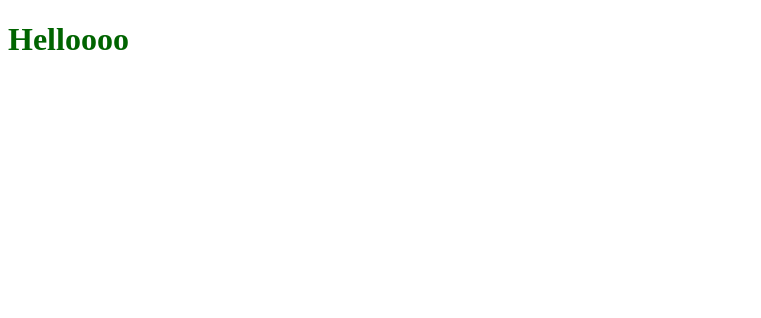
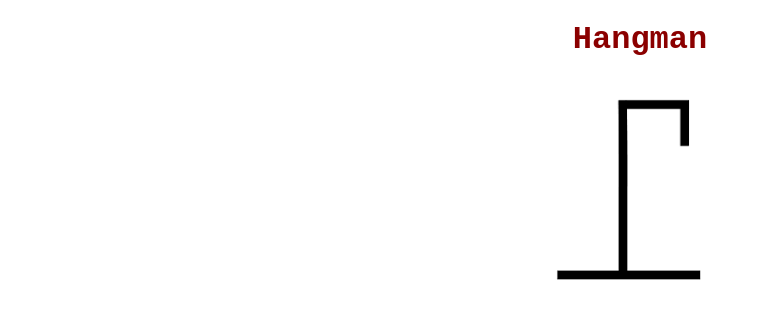
Before and after one commit to fst02/hangman, a plain HTML site: page index.html in a window 1280 px wide. Shown: the whole page, without its empty margins (0-761 px from the left). Drawn offline with Linux system fonts and the light colour scheme.

Commit message:
add gallow tree image

```diff
--- a/index.html
+++ b/index.html
@@ -7,6 +7,8 @@
         <title>Hangman</title>
     </head>
     <body>
-        <h1>Helloooo</h1>
+        <h1>Hangman</h1>
+        <img src="images/hangman.png" alt="Gallow tree">
+
     </body>
 </html>
--- a/style.css
+++ b/style.css
@@ -1,3 +1,7 @@
+body{
+    text-align: center;
+}
 h1 {
-    color: darkgreen;
+    color: darkred;
+    font-family: 'Courier New', Courier, monospace;
 }
```
Also changed, not shown: images/hangman.png (added).
